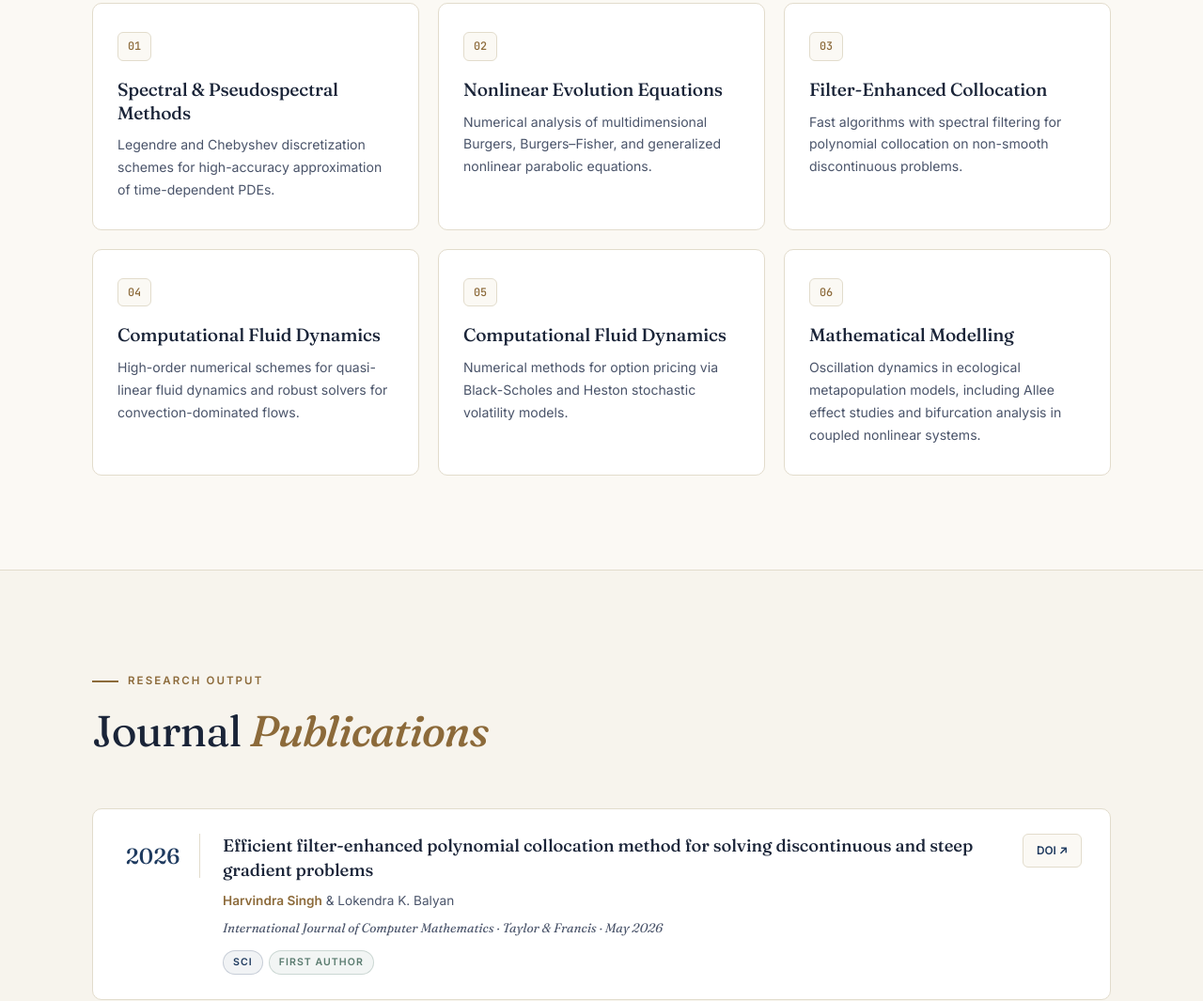
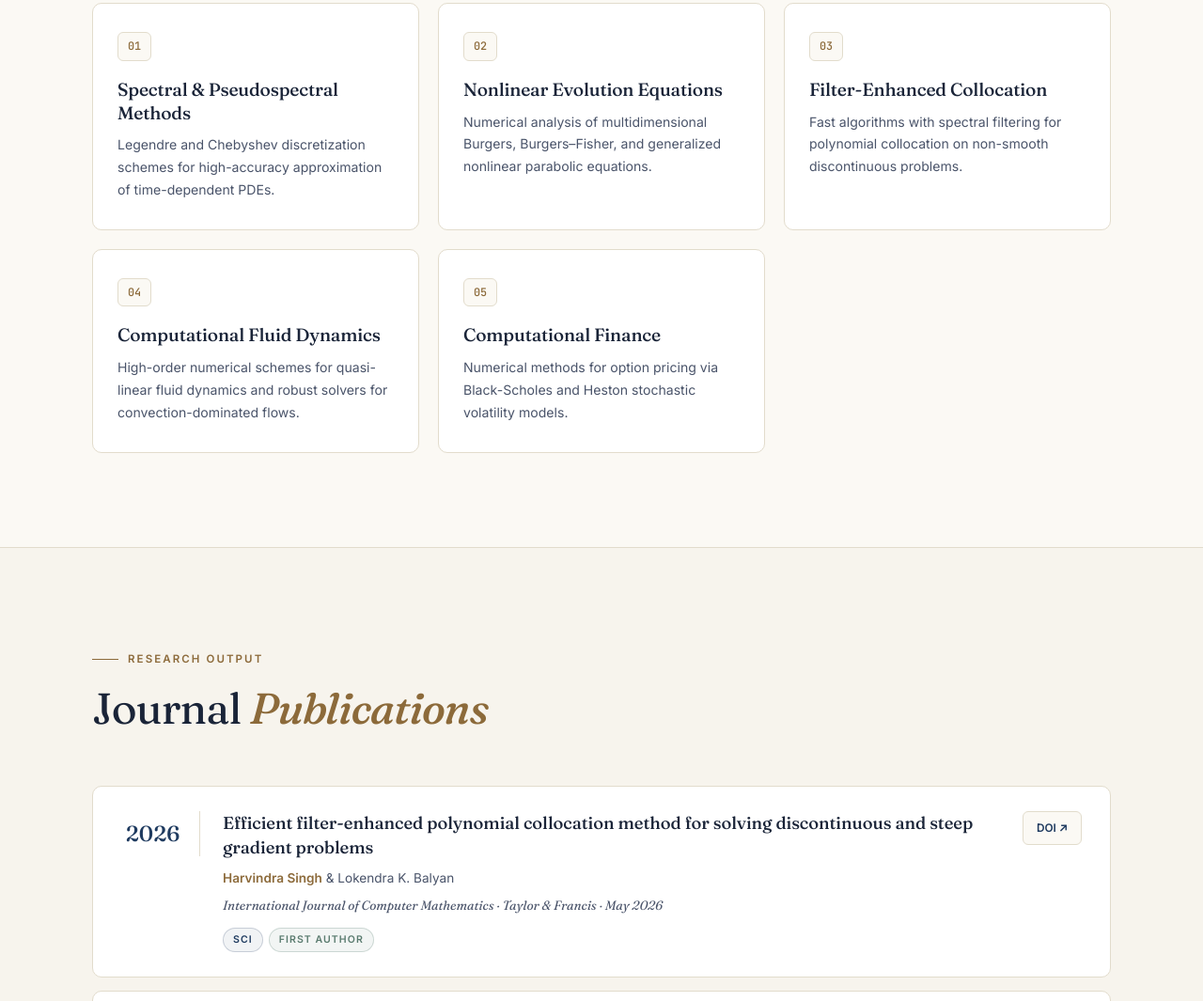
Before and after one commit to SinghHarvindra/singhharvindra.github.io, a plain HTML site: page index.html in a window 1280 px wide. Shown: the part 1358-2423 px from the top of the page at 94% size. Drawn offline with Linux system fonts and the light colour scheme.

Commit message:
research interests modified

```diff
--- a/index.html
+++ b/index.html
@@ -1377,14 +1377,8 @@
         </div>
         <div class="interest-item">
           <div class="interest-num">05</div>
-          <div class="interest-title">Computational Fluid Dynamics</div>
+          <div class="interest-title">Computational Finance</div>
           <div class="interest-desc">Numerical methods for option pricing via Black-Scholes and Heston stochastic volatility models.</div>
-        </div>
-        <div class="interest-item">
-          <div class="interest-num">06</div>
-          <div class="interest-title">Mathematical Modelling</div>
-          <div class="interest-desc">Oscillation dynamics in ecological metapopulation models, including Allee effect
-            studies and bifurcation analysis in coupled nonlinear systems.</div>
         </div>
       </div>
     </div>
```
